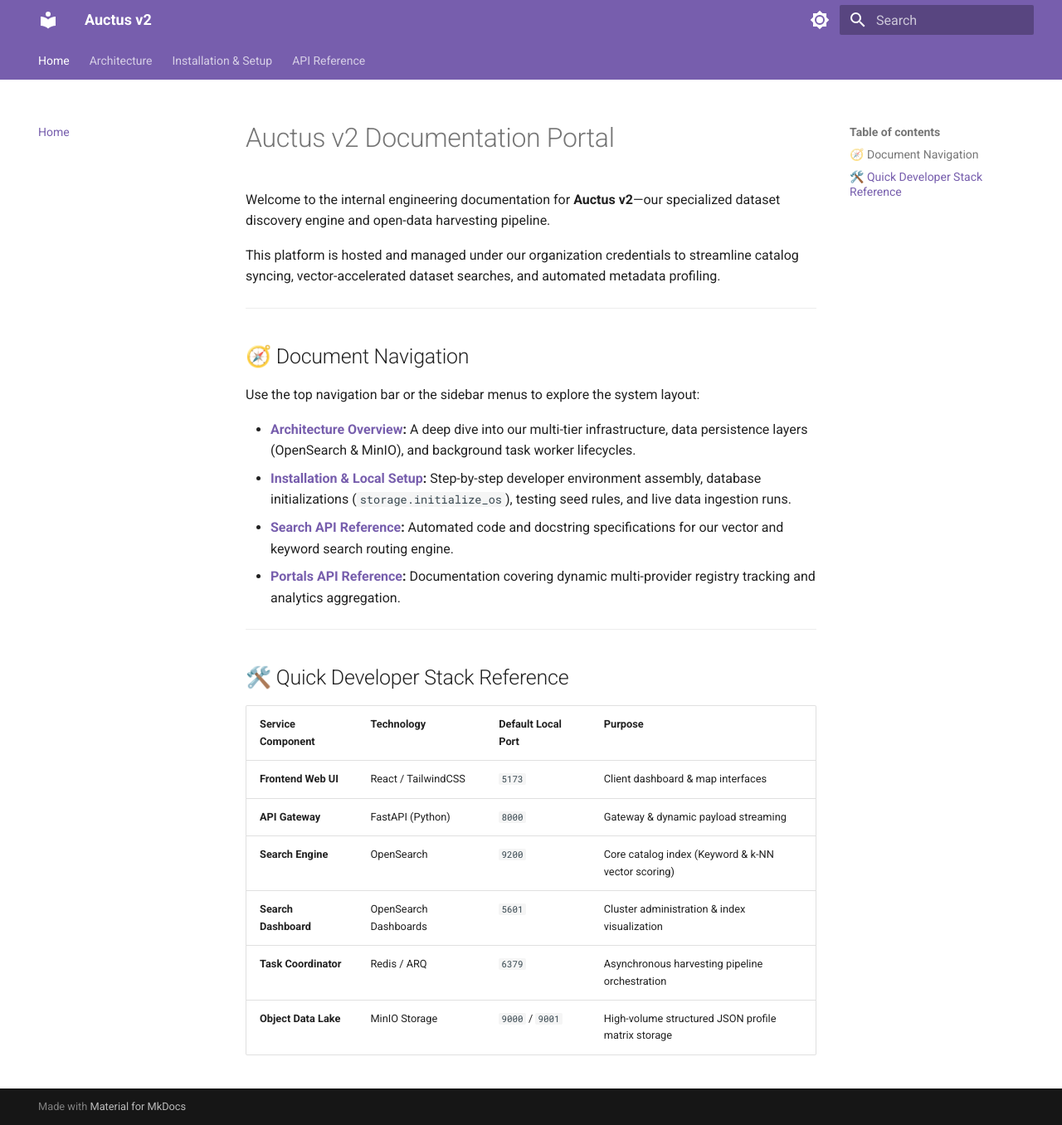
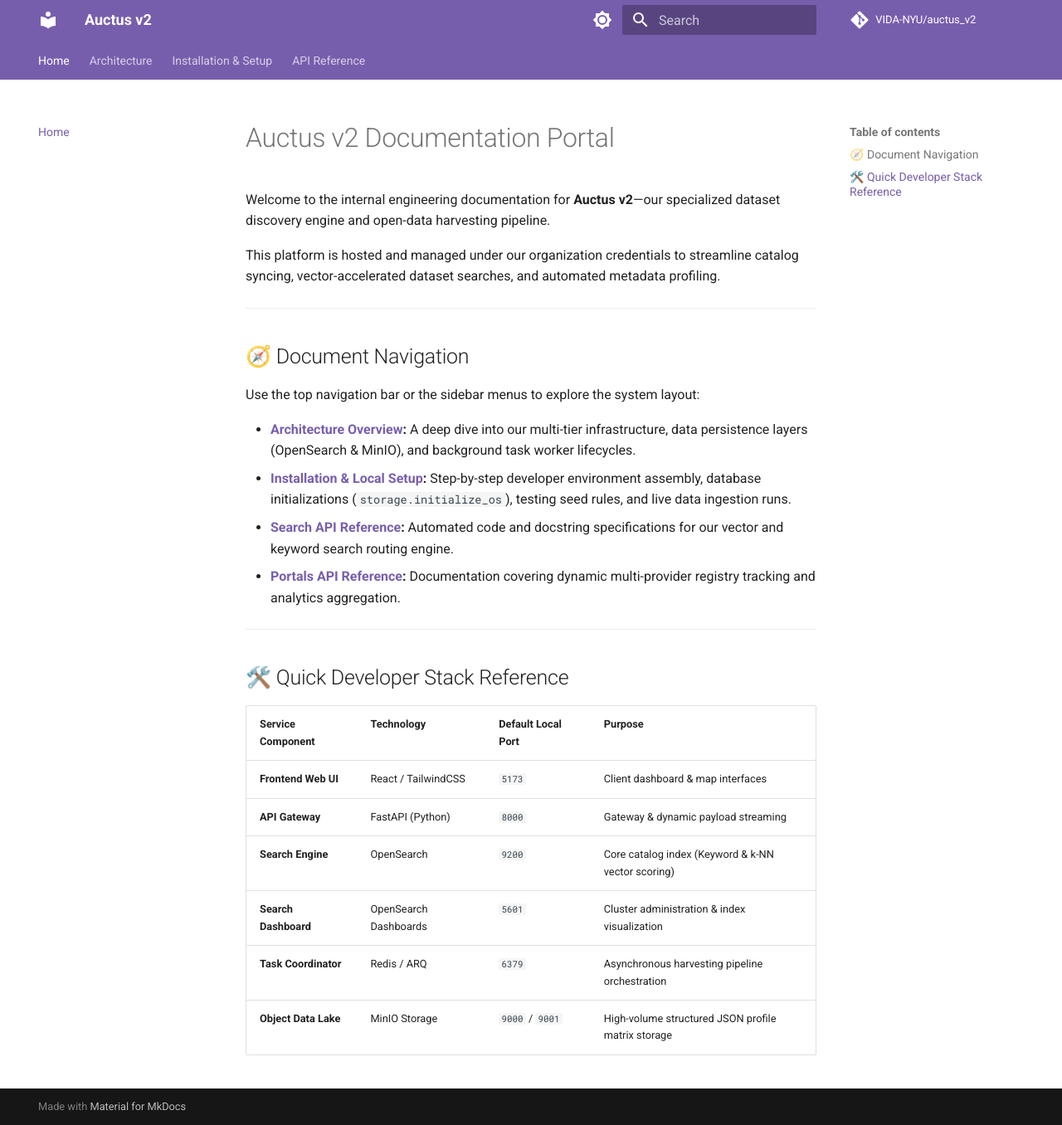
Before and after one commit to VIDA-NYU/auctus_v2, an MkDocs documentation site: the page built from docs/index.md, in a window 1280 px wide and 1356 px high. Shown: the whole window at 83% size. Built offline with MkDocs 1.6.1 and Material for MkDocs 9.7.7, drawn with Linux system fonts in a browser that asks for light colours; comment, search, counter and statistics services are not loaded.

Commit message:
ci: implement GitHub Actions deployment pipeline for GitHub Pages

```diff
--- a/mkdocs.yml
+++ b/mkdocs.yml
@@ -1,7 +1,10 @@
 site_name: Auctus v2
 site_description: Urban Data Catalog - FastAPI & React
 
-site_url: https://nyu-urban.github.io/auctus_v2/  # Update this to match your NYU repo path
+site_url: https://vida-nyu.github.io/auctus_v2/
+
+repo_name: VIDA-NYU/auctus_v2
+repo_url: https://github.com/VIDA-NYU/auctus_v2
 
 theme:
   name: material
```
Also changed, not shown: 1 other file.
